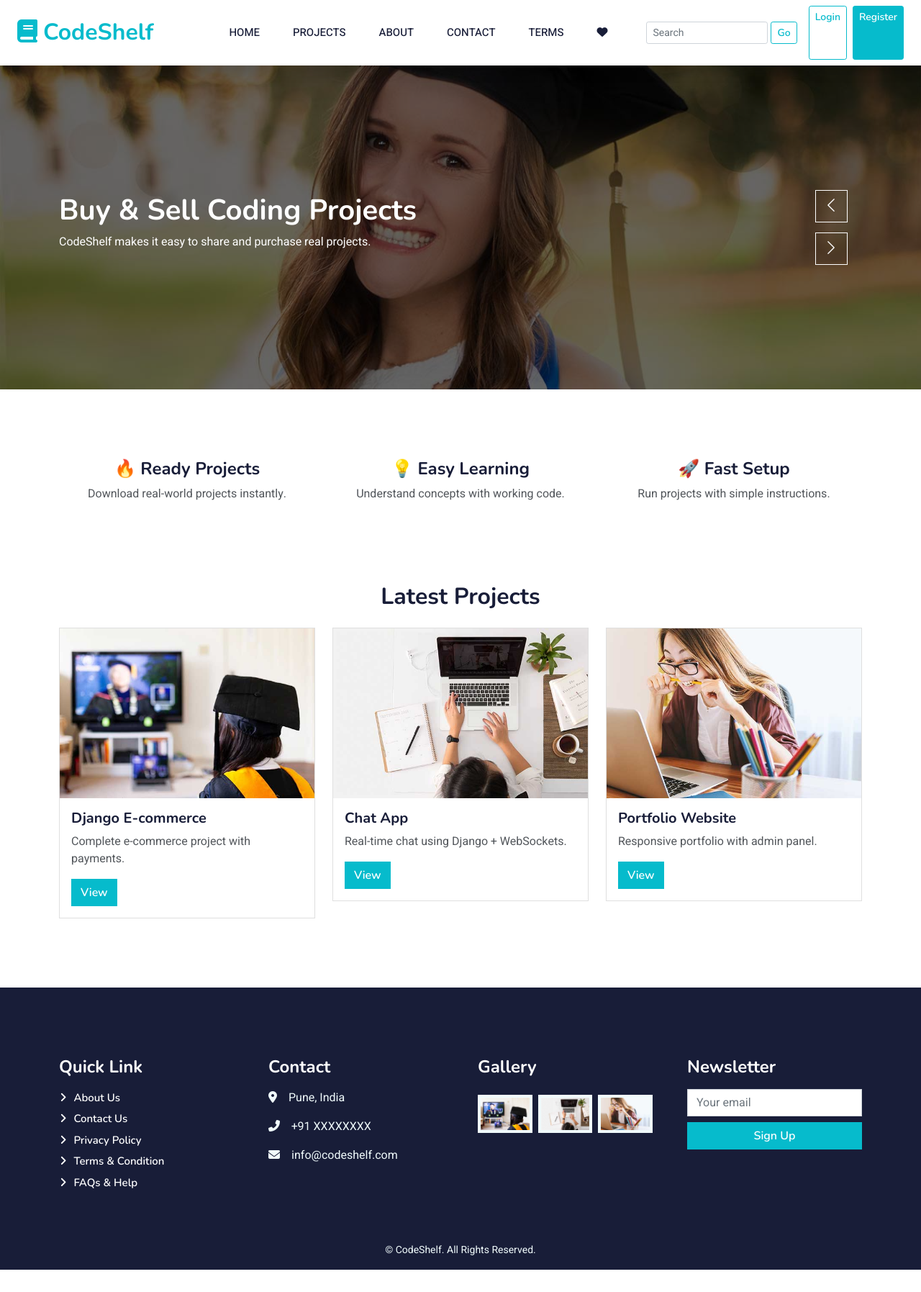
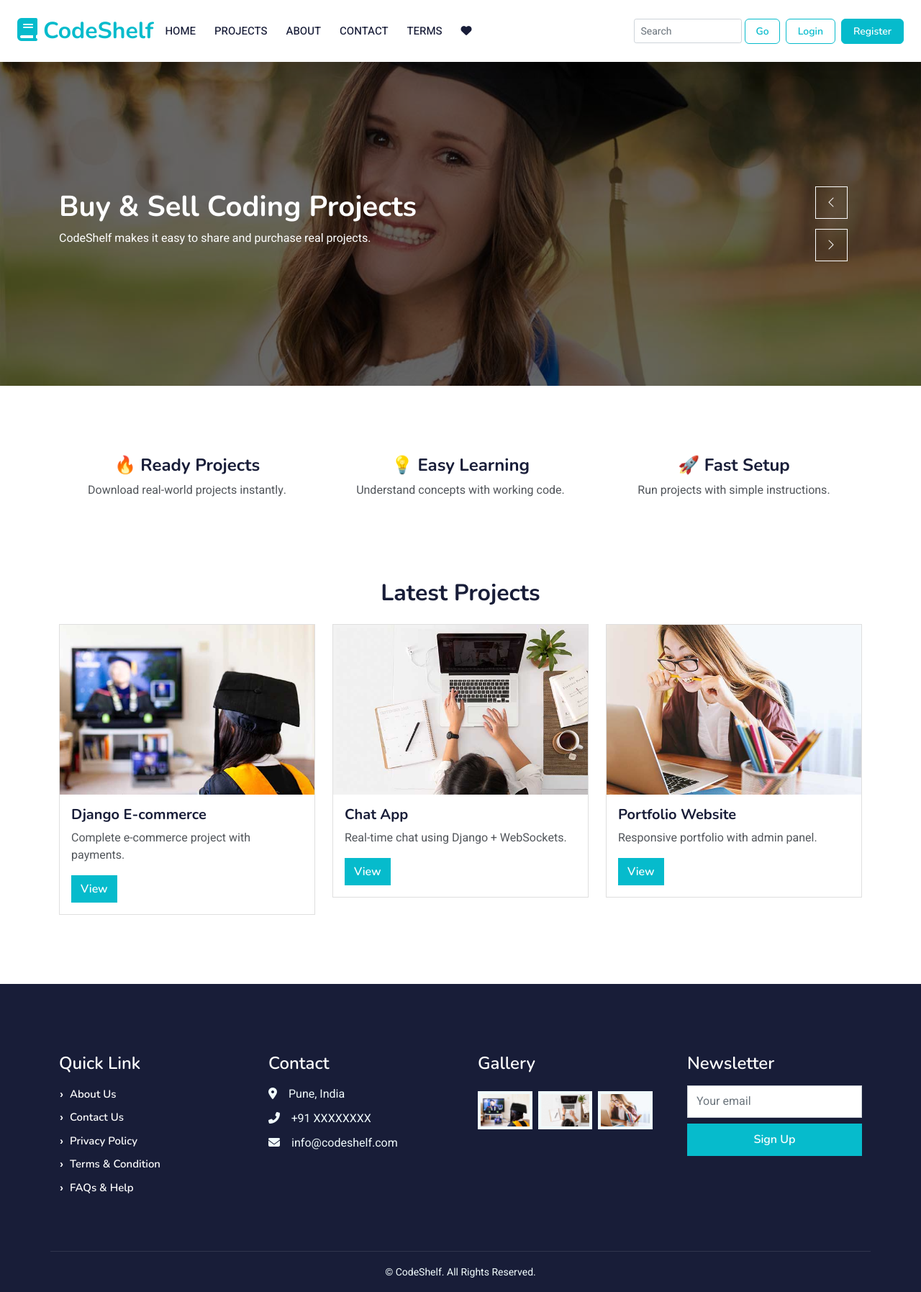
Before and after one commit to meghraj161920/codeshelf, a Django app: page / in a window 1280 px wide. Shown: the whole page at 72% size. Before the commit the page ends 1764 px from the top, so only its background shows below. Run offline with Django 5.2, Linux system fonts and the light colour scheme; parts of the project's set-up code (start-up, migrations or seed data) failed here and were passed over; some libraries are stand-ins or nearby versions.

Commit message:
Added some new blank pages whose code is completed kindly add in the templates

```diff
--- a/static/css/style.css
+++ b/static/css/style.css
@@ -21,7 +21,6 @@
     z-index: 99;
 }
 
-
 /*** Spinner ***/
 #spinner {
     opacity: 0;
@@ -31,22 +30,30 @@
 }
 
 #spinner.show {
-    transition: opacity .5s ease-out, visibility 0s linear 0s;
     visibility: visible;
     opacity: 1;
 }
-
 
 /*** Button ***/
 .btn {
     font-family: 'Nunito', sans-serif;
     font-weight: 600;
-    transition: .5s;
+    transition: .3s;
 }
 
 .btn.btn-primary,
 .btn.btn-secondary {
-    color: #FFFFFF;
+    color: #fff;
+}
+
+.btn-square,
+.btn-sm-square,
+.btn-lg-square {
+    padding: 0;
+    display: flex;
+    align-items: center;
+    justify-content: center;
+    border-radius: 0;
 }
 
 .btn-square {
@@ -64,35 +71,28 @@
     height: 48px;
 }
 
-.btn-square,
-.btn-sm-square,
-.btn-lg-square {
-    padding: 0;
+/*** ================= NAVBAR ================= ***/
+
+.navbar {
+    min-height: 70px;
+}
+
+/* Brand */
+.navbar-light .navbar-brand {
+    height: 70px;
     display: flex;
     align-items: center;
-    justify-content: center;
-    font-weight: normal;
-    border-radius: 0px;
 }
 
-
-/*** Navbar ***/
-.navbar .dropdown-toggle::after {
-    border: none;
-    content: "\f107";
-    font-family: "Font Awesome 5 Free";
-    font-weight: 900;
-    vertical-align: middle;
-    margin-left: 8px;
-}
-
+/* Links */
 .navbar-light .navbar-nav .nav-link {
-    margin-right: 30px;
-    padding: 25px 0;
-    color: #FFFFFF;
+    margin-right: 10px;
+    padding: 8px 0;
+    color: var(--dark);
     font-size: 15px;
     text-transform: uppercase;
-    outline: none;
+    font-weight: 500;
+    transition: 0.3s;
 }
 
 .navbar-light .navbar-nav .nav-link:hover,
@@ -100,58 +100,101 @@
     color: var(--primary);
 }
 
+/* Buttons */
+.navbar .btn {
+    white-space: nowrap;
+    border-radius: 6px;
+    padding: 6px 14px;
+}
+
+.navbar-light a.btn {
+    height: auto;
+}
+
+/* Search */
+.navbar form input {
+    height: 34px;
+}
+
+/* Desktop */
+.navbar .d-flex {
+    flex-wrap: nowrap;
+}
+
+/*** 🔥 MOBILE FIX (IMPORTANT) ***/
 @media (max-width: 991.98px) {
-    .navbar-light .navbar-nav .nav-link  {
+
+    .navbar-nav {
+        text-align: center;
+        gap: 10px;
+        padding: 15px 0;
+    }
+
+    .navbar-light .navbar-nav .nav-link {
+        padding: 10px 0;
         margin-right: 0;
-        padding: 10px 0;
     }
 
     .navbar-light .navbar-nav {
-        border-top: 1px solid #EEEEEE;
+        border-top: 1px solid #eee;
+    }
+
+    /* Right section fix */
+    .navbar .d-flex {
+        flex-direction: column;
+        align-items: stretch !important;
+        gap: 10px;
+        margin-top: 10px;
+    }
+
+    /* Search full width */
+    .navbar form {
+        width: 100%;
+    }
+
+    .navbar form input {
+        width: 100% !important;
+    }
+
+    .navbar form button {
+        width: 100%;
+    }
+
+    /* Buttons full width */
+    .navbar .btn {
+        width: 100%;
     }
 }
 
-.navbar-light .navbar-brand,
-.navbar-light a.btn {
-    height: 75px;
+/* Sticky */
+.navbar-light.sticky-top {
+    top: 0;
 }
 
-.navbar-light .navbar-nav .nav-link {
-    color: var(--dark);
-    font-weight: 500;
-}
-
-.navbar-light.sticky-top {
-    top: -100px;
-    transition: .5s;
+/* Dropdown */
+.navbar .dropdown-toggle::after {
+    border: none;
+    content: "\f107";
+    font-family: "Font Awesome 5 Free";
+    font-weight: 900;
+    margin-left: 8px;
 }
 
 @media (min-width: 992px) {
     .navbar .nav-item .dropdown-menu {
         display: block;
-        margin-top: 0;
         opacity: 0;
         visibility: hidden;
         transition: .5s;
     }
 
-    .navbar .dropdown-menu.fade-down {
-        top: 100%;
-        transform: rotateX(-75deg);
-        transform-origin: 0% 0%;
-    }
-
     .navbar .nav-item:hover .dropdown-menu {
-        top: 100%;
-        transform: rotateX(0deg);
+        opacity: 1;
         visibility: visible;
-        transition: .5s;
-        opacity: 1;
     }
 }
 
-
-/*** Header carousel ***/
+/*** ================= HEADER ================= ***/
 @media (max-width: 768px) {
     .header-carousel .owl-carousel-item {
         position: relative;
@@ -183,189 +226,55 @@
     display: flex;
     align-items: center;
     justify-content: center;
-    color: #FFFFFF;
-    background: transparent;
-    border: 1px solid #FFFFFF;
-    font-size: 22px;
-    transition: .5s;
+    color: #fff;
+    border: 1px solid #fff;
+    transition: .3s;
 }
 
 .header-carousel .owl-nav .owl-prev:hover,
 .header-carousel .owl-nav .owl-next:hover {
     background: var(--primary);
-    border-color: var(--primary);
 }
 
 .page-header {
     background: linear-gradient(rgba(24, 29, 56, .7), rgba(24, 29, 56, .7)), url(../img/carousel-1.jpg);
-    background-position: center center;
-    background-repeat: no-repeat;
     background-size: cover;
 }
 
-.page-header-inner {
-    background: rgba(15, 23, 43, .7);
-}
-
-.breadcrumb-item + .breadcrumb-item::before {
-    color: var(--light);
-}
-
-
-/*** Section Title ***/
+/*** ================= SECTIONS ================= ***/
 .section-title {
     position: relative;
     display: inline-block;
     text-transform: uppercase;
 }
 
-.section-title::before {
-    position: absolute;
-    content: "";
-    width: calc(100% + 80px);
-    height: 2px;
-    top: 4px;
-    left: -40px;
-    background: var(--primary);
-    z-index: -1;
-}
-
-.section-title::after {
-    position: absolute;
-    content: "";
-    width: calc(100% + 120px);
-    height: 2px;
-    bottom: 5px;
-    left: -60px;
-    background: var(--primary);
-    z-index: -1;
-}
-
-.section-title.text-start::before {
-    width: calc(100% + 40px);
-    left: 0;
-}
-
-.section-title.text-start::after {
-    width: calc(100% + 60px);
-    left: 0;
-}
-
-
 /*** Service ***/
 .service-item {
     background: var(--light);
-    transition: .5s;
+    transition: .3s;
 }
 
 .service-item:hover {
-    margin-top: -10px;
     background: var(--primary);
-}
-
-.service-item * {
-    transition: .5s;
+    transform: translateY(-5px);
 }
 
 .service-item:hover * {
-    color: var(--light) !important;
+    color: #fff !important;
 }
 
-
-/*** Categories & Courses ***/
+/*** Images Hover ***/
 .category img,
-.course-item img {
-    transition: .5s;
+.course-item img,
+.team-item img {
+    transition: .3s;
 }
 
-.category a:hover img,
-.course-item:hover img {
-    transform: scale(1.1);
+.category:hover img,
+.course-item:hover img,
+.team-item:hover img {
+    transform: scale(1.05);
 }
-
-
-/*** Team ***/
-.team-item img {
-    transition: .5s;
-}
-
-.team-item:hover img {
-    transform: scale(1.1);
-}
-
-
-/*** Testimonial ***/
-.testimonial-carousel::before {
-    position: absolute;
-    content: "";
-    top: 0;
-    left: 0;
-    height: 100%;
-    width: 0;
-    background: linear-gradient(to right, rgba(255, 255, 255, 1) 0%, rgba(255, 255, 255, 0) 100%);
-    z-index: 1;
-}
-
-.testimonial-carousel::after {
-    position: absolute;
-    content: "";
-    top: 0;
-    right: 0;
-    height: 100%;
-    width: 0;
-    background: linear-gradient(to left, rgba(255, 255, 255, 1) 0%, rgba(255, 255, 255, 0) 100%);
-    z-index: 1;
-}
-
-@media (min-width: 768px) {
-    .testimonial-carousel::before,
-    .testimonial-carousel::after {
-        width: 200px;
-    }
-}
-
-@media (min-width: 992px) {
-    .testimonial-carousel::before,
-    .testimonial-carousel::after {
-        width: 300px;
-    }
-}
-
-.testimonial-carousel .owl-item .testimonial-text,
-.testimonial-carousel .owl-item.center .testimonial-text * {
-    transition: .5s;
-}
-
-.testimonial-carousel .owl-item.center .testimonial-text {
-    background: var(--primary) !important;
-}
-
-.testimonial-carousel .owl-item.center .testimonial-text * {
-    color: #FFFFFF !important;
-}
-
-.testimonial-carousel .owl-dots {
-    margin-top: 24px;
-    display: flex;
-    align-items: flex-end;
-    justify-content: center;
-}
-
-.testimonial-carousel .owl-dot {
-    position: relative;
-    display: inline-block;
-    margin: 0 5px;
-    width: 15px;
-    height: 15px;
-    border: 1px solid #CCCCCC;
-    transition: .5s;
-}
-
-.testimonial-carousel .owl-dot.active {
-    background: var(--primary);
-    border-color: var(--primary);
-}
-
 
 /*** Footer ***/
 .footer .btn.btn-social {
@@ -376,59 +285,69 @@
     align-items: center;
     justify-content: center;
     color: var(--light);
-    font-weight: normal;
-    border: 1px solid #FFFFFF;
-    border-radius: 35px;
-    transition: .3s;
+    border: 1px solid #fff;
+    border-radius: 50%;
 }
 
-.footer .btn.btn-social:hover {
-    color: var(--primary);
+
+.footer .copyright {
+    padding: 25px 0;
+    border-top: 1px solid rgba(255, 255, 255, .1);
+}
+
+.footer .btn.btn-link::before {
+    content: "› ";
+    margin-right: 5px;
+}
+
+/* ===== FOOTER FIX ===== */
+
+.footer {
+    background: var(--dark);
+    color: #fff;
+}
+
+.footer h4 {
+    font-weight: 600;
 }
 
 .footer .btn.btn-link {
     display: block;
-    margin-bottom: 5px;
+    margin-bottom: 8px;
     padding: 0;
     text-align: left;
-    color: #FFFFFF;
+    color: #ffffff;
     font-size: 15px;
-    font-weight: normal;
-    text-transform: capitalize;
-    transition: .3s;
-}
-
-.footer .btn.btn-link::before {
-    position: relative;
-    content: "\f105";
-    font-family: "Font Awesome 5 Free";
-    font-weight: 900;
-    margin-right: 10px;
+    transition: 0.3s;
 }
 
 .footer .btn.btn-link:hover {
+    color: var(--primary);
     letter-spacing: 1px;
-    box-shadow: none;
 }
 
-.footer .copyright {
-    padding: 25px 0;
-    font-size: 15px;
-    border-top: 1px solid rgba(256, 256, 256, .1);
+/* Contact icons spacing */
+.footer p {
+    margin-bottom: 10px;
 }
 
-.footer .copyright a {
-    color: var(--light);
+/* Gallery images */
+.footer .img-fluid {
+    width: 100%;
+    height: auto;
 }
 
-.footer .footer-menu a {
-    margin-right: 15px;
-    padding-right: 15px;
-    border-right: 1px solid rgba(255, 255, 255, .1);
+/* Newsletter */
+.footer input {
+    height: 45px;
 }
 
-.footer .footer-menu a:last-child {
-    margin-right: 0;
-    padding-right: 0;
-    border-right: none;
+.footer button {
+    height: 45px;
 }
+
+/* Copyright */
+.footer .container.text-center {
+    border-top: 1px solid rgba(255, 255, 255, 0.1);
+    margin-top: 20px;
+}
--- a/templates/base.html
+++ b/templates/base.html
@@ -38,7 +38,8 @@
 </div>
 
 <!-- ================= NAVBAR ================= -->
-<nav class="navbar navbar-expand-lg bg-white navbar-light shadow sticky-top px-4">
+<nav class="navbar navbar-expand-lg bg-white navbar-light shadow sticky-top">
+    <div class="container-fluid px-4">
 
         <!-- Logo -->
         <a href="{% url 'home' %}" class="navbar-brand d-flex align-items-center">
@@ -52,46 +53,45 @@
             <span class="navbar-toggler-icon"></span>
         </button>
 
-    <!-- Navbar -->
         <div class="collapse navbar-collapse" id="navbarCollapse">
 
-        <!-- LEFT SIDE -->
-        <div class="navbar-nav ms-auto align-items-center gap-3">
-
+            <!-- LEFT -->
+            <div class="navbar-nav me-auto align-items-center gap-3">
                 <a href="{% url 'home' %}" class="nav-link">Home</a>
                 <a href="{% url 'project_list' %}" class="nav-link">Projects</a>
-
-            <!-- Direct Links (NO DROPDOWN) -->
                 <a href="{% url 'about' %}" class="nav-link">About</a>
                 <a href="{% url 'contact' %}" class="nav-link">Contact</a>
                 <a href="{% url 'terms' %}" class="nav-link">Terms</a>
 
-            <!-- Wishlist -->
                 <a href="{% url 'wishlist' %}" class="nav-link">
                     <i class="fa fa-heart"></i>
                 </a>
-
             </div>
 
-        <!-- RIGHT SIDE -->
-        <div class="d-flex align-items-center gap-2 ms-4">
+            <!-- RIGHT -->
+            <div class="d-flex align-items-center gap-2 flex-nowrap">
 
                 <!-- Search -->
-            <form class="d-flex" method="GET" action="{% url 'project_list' %}">
-                <input class="form-control form-control-sm" type="search" name="q" placeholder="Search">
+                <form class="d-flex align-items-center" method="GET" action="{% url 'project_list' %}">
+                    <input class="form-control form-control-sm"
+                           type="search"
+                           name="q"
+                           placeholder="Search"
+                           style="width: 150px;">
                     <button class="btn btn-outline-primary btn-sm ms-1">Go</button>
                 </form>
 
                 <!-- Auth -->
                 {% if user.is_authenticated %}
-                <a href="{% url 'dashboard' %}" class="btn btn-primary btn-sm ms-2">Dashboard</a>
+                    <a href="{% url 'dashboard' %}" class="btn btn-primary btn-sm px-3">Dashboard</a>
                 {% else %}
-                <a href="{% url 'login' %}" class="btn btn-outline-primary btn-sm ms-2">Login</a>
-                <a href="{% url 'register' %}" class="btn btn-primary btn-sm">Register</a>
+                    <a href="{% url 'login' %}" class="btn btn-outline-primary btn-sm px-3">Login</a>
+                    <a href="{% url 'register' %}" class="btn btn-primary btn-sm px-3">Register</a>
                 {% endif %}
 
             </div>
 
+        </div>
     </div>
 </nav>
 <!-- ================= END NAVBAR ================= -->
```
Also changed, not shown: accounts/templates/accounts/login.html (added), accounts/templates/accounts/register.html (added), accounts/templates/accounts/wishlist.html (added), core/templates/core/contact.html (added), core/templates/core/terms.html (added). Lines whose indentation alone changed are shown as unchanged.
